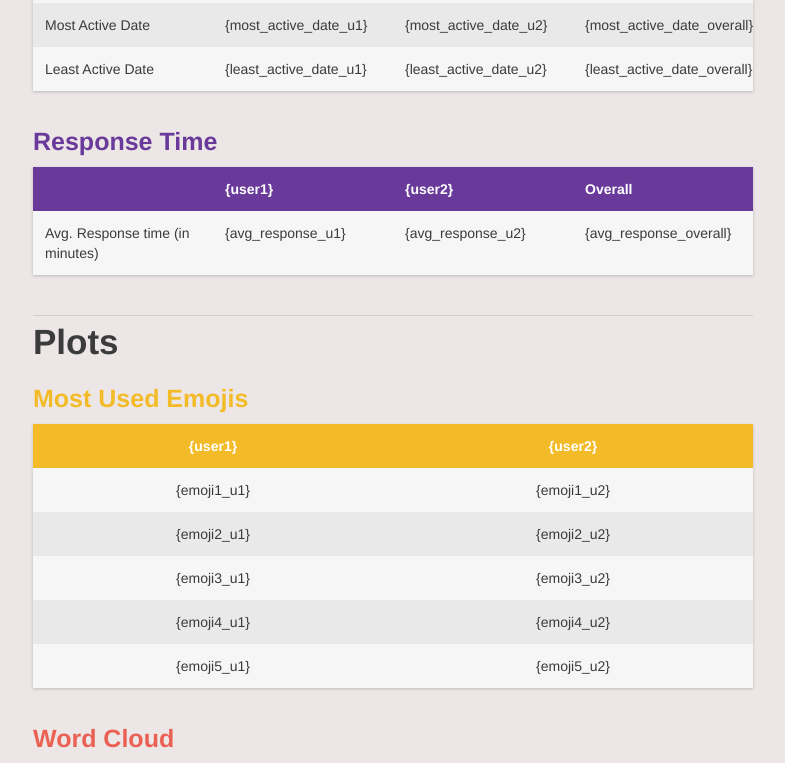
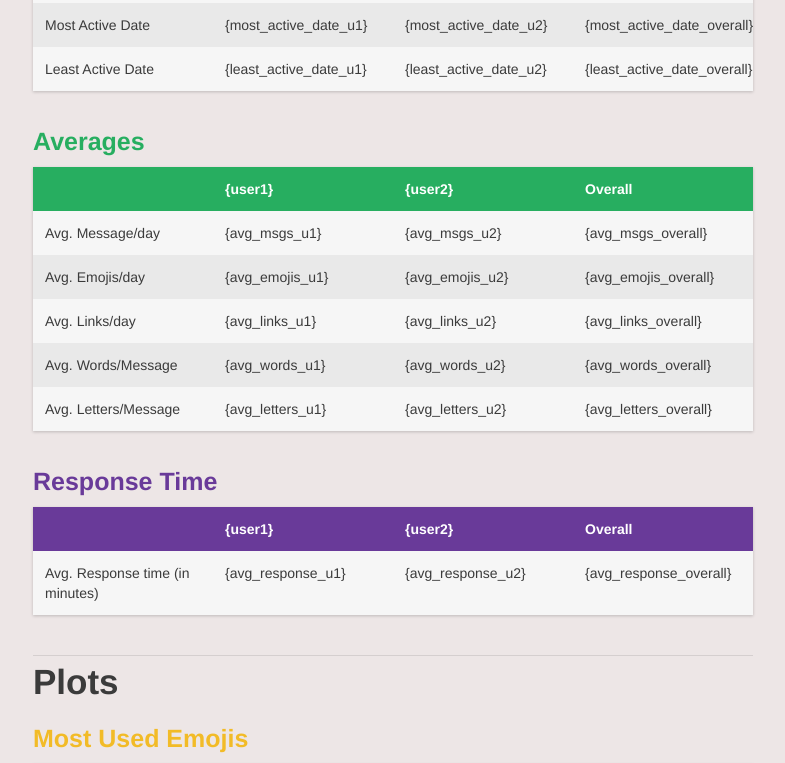
Before and after one commit to arshiyazeba1/whatsapp-chat-analysis, a plain HTML site: page html_template/index.html in a window 1280 px wide. Shown: the part 877-1640 px from the top of the page, without its empty margins (247-1032 px from the left). Drawn offline with nearby package versions, Linux system fonts and the light colour scheme.

Commit message:
Update index.html

```diff
--- a/html_template/index.html
+++ b/html_template/index.html
@@ -404,6 +404,93 @@
             </div>
             <div class="cell">
                 {least_active_date_overall}
+            </div>
+        </div>
+    </div>
+
+    <p class="heading green">Averages</p>
+    <div class="table">
+        <div class="row header green">
+            <div class="cell">
+            </div>
+            <div class="cell">
+                {user1}
+            </div>
+            <div class="cell">
+                {user2}
+            </div>
+            <div class="cell">
+                Overall
+            </div>
+        </div>
+        <div class="row">
+            <div class="cell">
+                Avg. Message/day
+            </div>
+            <div class="cell">
+                {avg_msgs_u1}
+            </div>
+            <div class="cell">
+                {avg_msgs_u2}
+            </div>
+            <div class="cell">
+                {avg_msgs_overall}
+            </div>
+        </div>
+        <div class="row">
+            <div class="cell">
+                Avg. Emojis/day
+            </div>
+            <div class="cell">
+                {avg_emojis_u1}
+            </div>
+            <div class="cell">
+                {avg_emojis_u2}
+            </div>
+            <div class="cell">
+                {avg_emojis_overall}
+            </div>
+        </div>
+        <div class="row">
+            <div class="cell">
+                Avg. Links/day
+            </div>
+            <div class="cell">
+                {avg_links_u1}
+            </div>
+            <div class="cell">
+                {avg_links_u2}
+            </div>
+            <div class="cell">
+                {avg_links_overall}
+            </div>
+        </div>
+        <div class="row">
+            <div class="cell">
+                Avg. Words/Message
+            </div>
+            <div class="cell">
+                {avg_words_u1}
+            </div>
+            <div class="cell">
+                {avg_words_u2}
+            </div>
+            <div class="cell">
+                {avg_words_overall}
+            </div>
+        </div>
+        <div class="row">
+            <div class="cell">
+                Avg. Letters/Message
+            </div>
+            <div class="cell">
+                {avg_letters_u1}
+            </div>
+            <div class="cell">
+                {avg_letters_u2}
+            </div>
+            <div class="cell">
+                {avg_letters_overall}
             </div>
         </div>
     </div>
```
